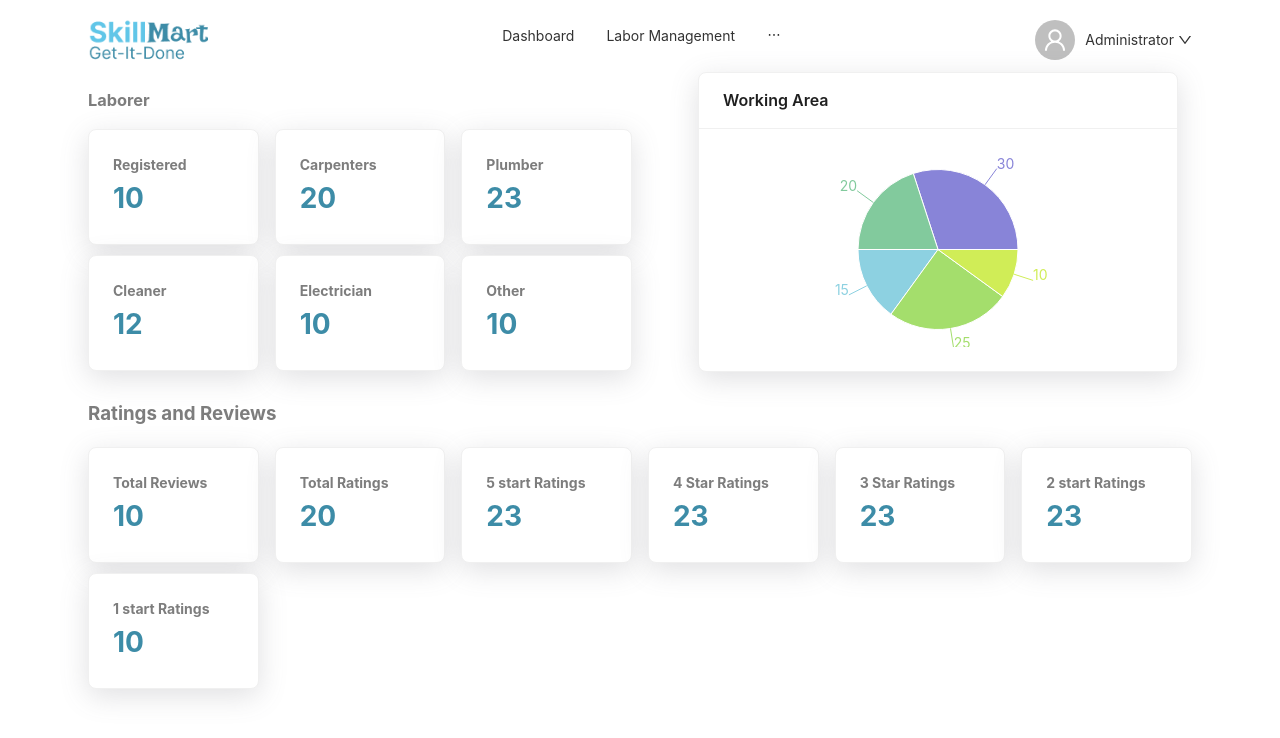
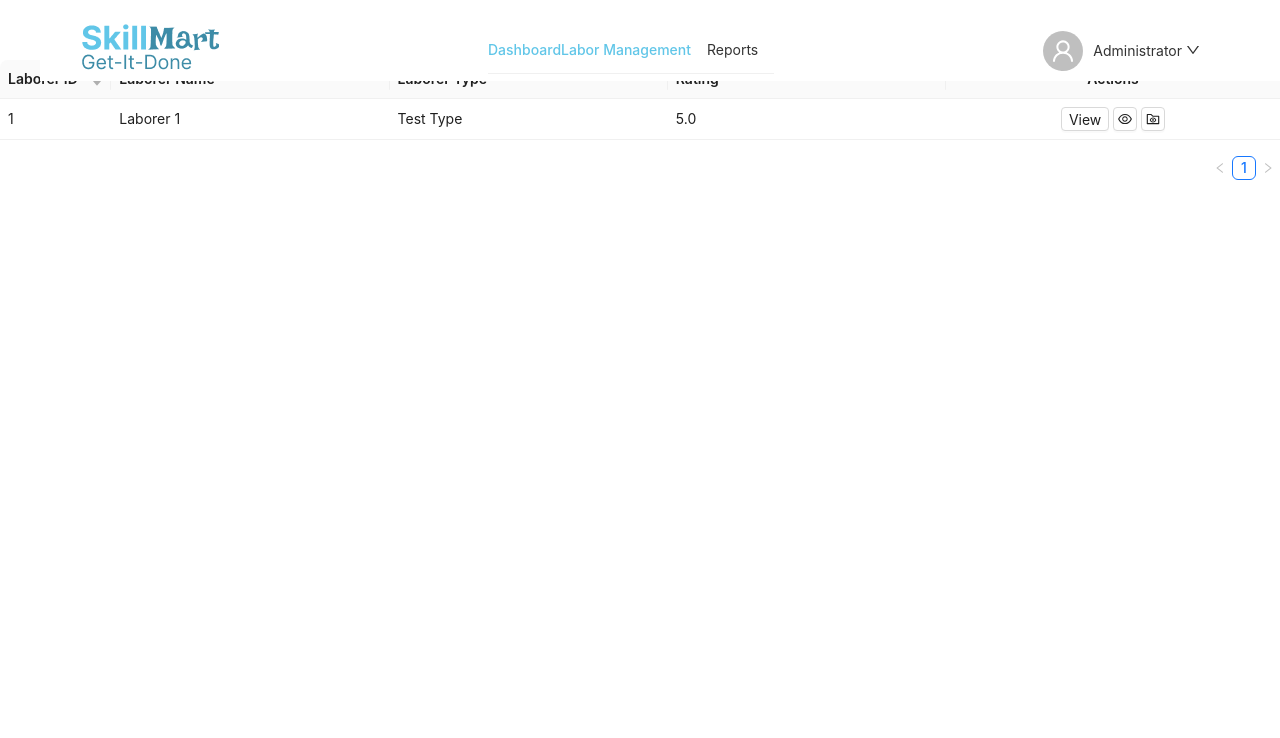
Before and after one commit to Topup-bolton/skill-mart-FE, a React (Vite) app: page /laborer-manegemnt in a window 1280 px wide. Shown: the top 738 px of the page. Built offline with nearby package versions, Linux system fonts and the light colour scheme.

Commit message:
create table and chang some styles

```diff
--- a/src/App.tsx
+++ b/src/App.tsx
@@ -10,19 +10,22 @@ import Laborer from './pages/laborer/Laborer'
 import About from './pages/about/About';
 import AdminHeader from './components/layout/header/admin-header/AdminHeader';
 import AdminDashboard from './pages/admin-dashboard/AdminDashboard';
+import LaborerManagement from './pages/laborer-management/LaborerManegement';
 
 function App() {
 
   return (
 
     <BrowserRouter>
-      {/* <Routes>
+      <Routes>
         <Route path='/' element={<HomePage />} />
         <Route path='/find-laborer' element={<Laborer />} />
         <Route path='/about' element={<LoginForm />} />
+        <Route path='/admin-dashboard' element={<AdminDashboard />} />
+        <Route path='/laborer-manegemnt' element={<LaborerManagement />} />
 
-    </Routes> */}
-<AdminDashboard/>
+    </Routes>
+{/* <LaborerManagement/>     */}
     </BrowserRouter>
 
   )
--- a/src/components/layout/header/admin-header/AdminHeader.tsx
+++ b/src/components/layout/header/admin-header/AdminHeader.tsx
@@ -21,14 +21,14 @@ const AdminHeader: React.FC = () => {
     return (
         <div className="admin-header">
             <div className="logo">
-                <img src={Logo} alt="Logo" className="logo-text" />
+                <a href='/'><img src={Logo} alt="Logo" className="logo-text" /></a>
                 {/* <Text className="logo-text">SkillMart</Text>
                 <Text className="logo-subtext">Admin Panel</Text> */}
             </div>
 
             <Menu theme="light" mode="horizontal"  className="header-menu">
-                <Menu.Item key="1">Dashboard</Menu.Item>
-                <Menu.Item key="2"> Labor Management</Menu.Item>
+                <a href='/admin-dashboard'  key="1">Dashboard</a>
+                <a href='/laborer-manegemnt' key="2"> Labor Management</a>
                 <Menu.Item key="4">Reports</Menu.Item>
             </Menu>
 
--- a/src/components/layout/header/admin-header/style/AdminHeader.css
+++ b/src/components/layout/header/admin-header/style/AdminHeader.css
@@ -1,9 +1,33 @@
 .admin-header {
-    display: flex;
+    /* display: flex;
     align-items: center;
     justify-content: space-between;
     background-color: #fff;
     height: 64px;
+    padding: 0px 0px 0 0px;
+    position: fixed; */
+        /* Fix the header at the top */
+        /* top: 0; */
+        /* Position it at the top */
+        /* Align to the left */
+        /* Align to the right */
+
+        display: flex;
+            align-items: center;
+            justify-content: space-between;
+    padding: 30px 80px 0 40px;            background-color: white;
+            border-bottom: 1px solid #e0e0e0;
+            font-family: Arial, sans-serif;
+            position: fixed;
+            /* Fix the header at the top */
+            top: 0;
+            /* Position it at the top */
+            left: 0;
+            /* Align to the left */
+            right: 0;
+            /* Align to the right */
+            z-index: 1000;
+            /* Set
 }
 
 .logo {
--- a/src/index.css
+++ b/src/index.css
@@ -3,7 +3,7 @@
   line-height: 1.5;
   font-weight: 400;
 
-  padding: 0px 80px 0 80px;
+  /* padding: 0px 80px 0 80px; */
 
   color-scheme: light dark;
   color: #7D7D7D;
--- a/src/pages/admin-dashboard/AdminDashboard.tsx
+++ b/src/pages/admin-dashboard/AdminDashboard.tsx
@@ -14,9 +14,9 @@ const data = [
 
 const COLORS = ['#8884d8', '#82ca9d', '#8dd1e1', '#a4de6c', '#d0ed57'];
 
-function AdminDashboard() {
+const AdminDashboard = () => {
     return (
-        <div>
+        <div style={{padding:"0 80px 0 80px",marginTop:"70px"}}>
             <AdminHeader />
             <Row gutter={16}>
                 <Col span={12}>
--- /dev/null
+++ b/src/pages/laborer-management/LaborerManegement.tsx
@@ -0,0 +1,43 @@
+import React from 'react'
+import AdminHeader from '../../components/layout/header/admin-header/AdminHeader'
+import { Card, Col, Row, Table } from 'antd'
+import { PieChart, Pie, Cell, Tooltip, ResponsiveContainer } from 'recharts';
+import { laborerManagementTableColunms } from './components/LaborerManegementTable';
+
+const data = [
+    { laborerId: '1', laborerName: 'Laborer 1', laborerType: 'Test Type', rating: '5.0' },
+
+]
+
+
+const LaborerManagement = () => {
+    return (
+        <div>
+            <AdminHeader />
+            <Table
+                size="small"
+                columns={laborerManagementTableColunms(
+                    // viewClick,
+                    // updateClick,
+                    // viewRequestingNoteClick,
+
+                )}
+                // onChange={tableChangeHandler}
+                dataSource={data}
+                rowKey={"id"}
+                // pagination={{
+                //     total: tablePagination.totalRecords,
+                //     current: tablePagination.currentPage,
+                //     pageSize: tablePagination.itemPerPage,
+                //     pageSizeOptions: [10, 25, 50],
+                //     showSizeChanger: true,
+                // }}
+            />
+        </div>
+
+
+
+    )
+}
+
+export default LaborerManagement
--- /dev/null
+++ b/src/pages/laborer-management/components/LaborerManegementTable.tsx
@@ -0,0 +1,82 @@
+import { EditOutlined, DeleteOutlined, EyeOutlined, PlayCircleOutlined, FolderViewOutlined } from "@ant-design/icons";
+import { Tooltip, Button } from "antd";
+import { ColumnsType } from "antd/es/table";
+
+export const laborerManagementTableColunms = (
+    // viewClick: any,
+    // updateClick: any,
+    // viewRequestingNoteClick: any,
+): ColumnsType => {
+    return [
+        {
+            title: "Laborer ID",
+            dataIndex: "laborerId",
+            width: 100,
+            sorter: (a, b) => a.id - b.id,
+        },
+        {
+            title: "Laborer Name",
+            dataIndex: "laborerName",
+            width: 250,
+        },
+        {
+            title: "Laborer Type",
+            dataIndex: "laborerType",
+            width: 250,
+        },
+        {
+            title: "Rating",
+            dataIndex: "rating",
+            width: 250,
+        },
+
+        {
+            title: "Actions",
+            dataIndex: "option",
+            align: "center",
+            width: 300,
+            render: (text, record) => {
+                return (
+                    <div className="option-button-div">
+                        <Tooltip placement="topLeft" title={"Update"}>
+                            {" "}
+                            <Button
+                                size="small"
+                                // onClick={() => updateClick(record)}
+                                // type="default"
+                                // disabled={record.docStatus !== "DRAFT"}
+                                // icon={<EditOutlined />}
+                            >View</Button>
+                        </Tooltip>
+                        <Tooltip placement="topLeft" title={"Update"}>
+                            {" "}
+                            <Button
+                                size="small"
+                                // onClick={() => viewClick(record)}
+                                type="default"
+                                icon={<EyeOutlined />}
+                            />{" "}
+                        </Tooltip>
+                        <Tooltip placement="topLeft" title={"View Card Issuing Note"}>
+                            {" "}
+                            <Button
+                                size="small"
+                                // onClick={() => viewRequestingNoteClick(record)}
+                                disabled={record.cardRequestingNoteId === 0}
+                                type="default"
+                                icon={<FolderViewOutlined />}
+                            />{" "}
+                        </Tooltip>
+                        {/* <Tooltip placement="topLeft" title={'Delete'}>
+                            <Button onClick={() => deleteClick(record)}
+                                size="small"
+                                icon={<DeleteOutlined />}
+                                danger />
+                        </Tooltip> */}
+
+                    </div>
+                );
+            },
+        },
+    ];
+};
```
